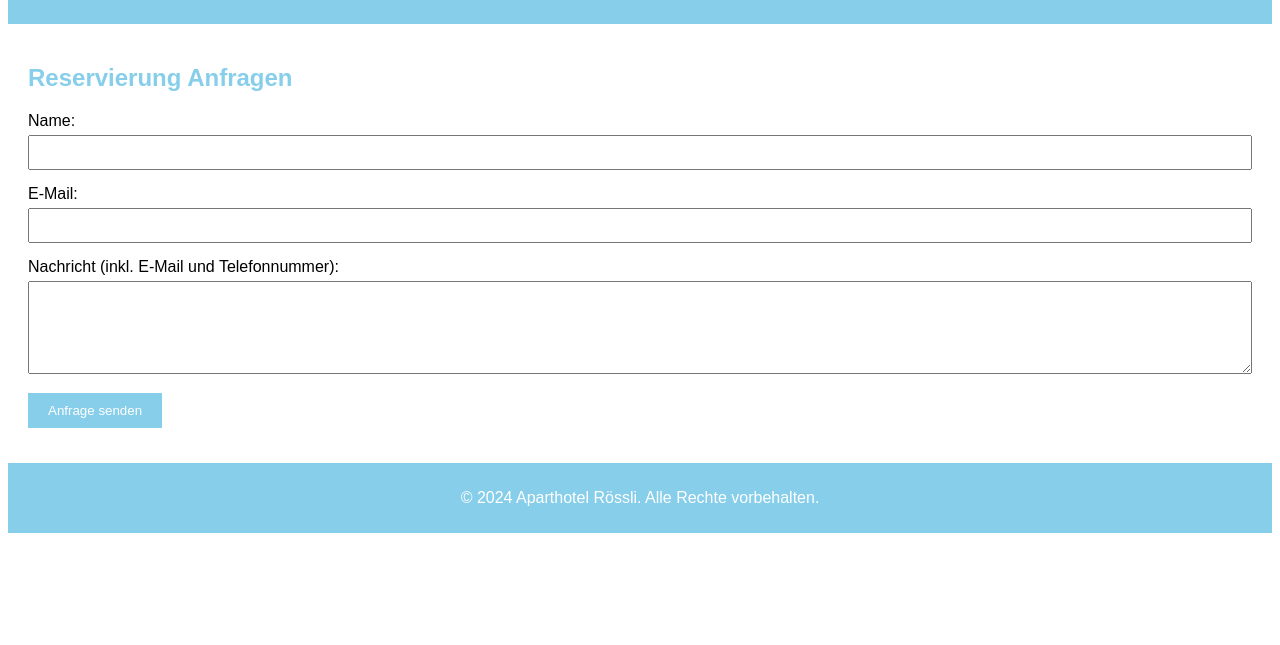
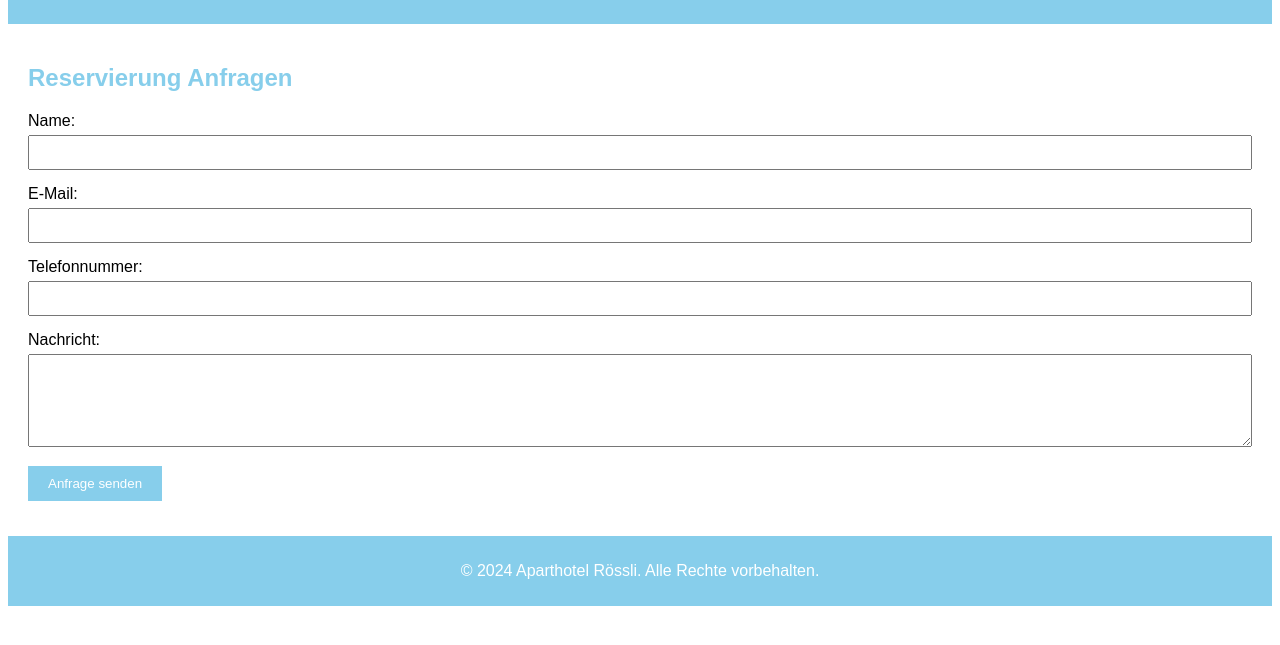
Before and after one commit to Julia77788/Aparthotel, a plain HTML site: page reservation.html in a window 1280 px wide. Shown: the part 91-736 px from the top of the page. Drawn offline with Linux system fonts and the light colour scheme.

Commit message:
Update reservation.html

```diff
--- a/reservation.html
+++ b/reservation.html
@@ -96,7 +96,11 @@
                 <input type="email" id="email" name="email" required>
             </div>
             <div class="form-group">
-                <label for="message">Nachricht (inkl. E-Mail und Telefonnummer):</label>
+                <label for="phone">Telefonnummer:</label>
+                <input type="tel" id="phone" name="phone" required>
+            </div>
+            <div class="form-group">
+                <label for="message">Nachricht:</label>
                 <textarea id="message" name="message" rows="5" required></textarea>
             </div>
             <div class="form-group">
```
